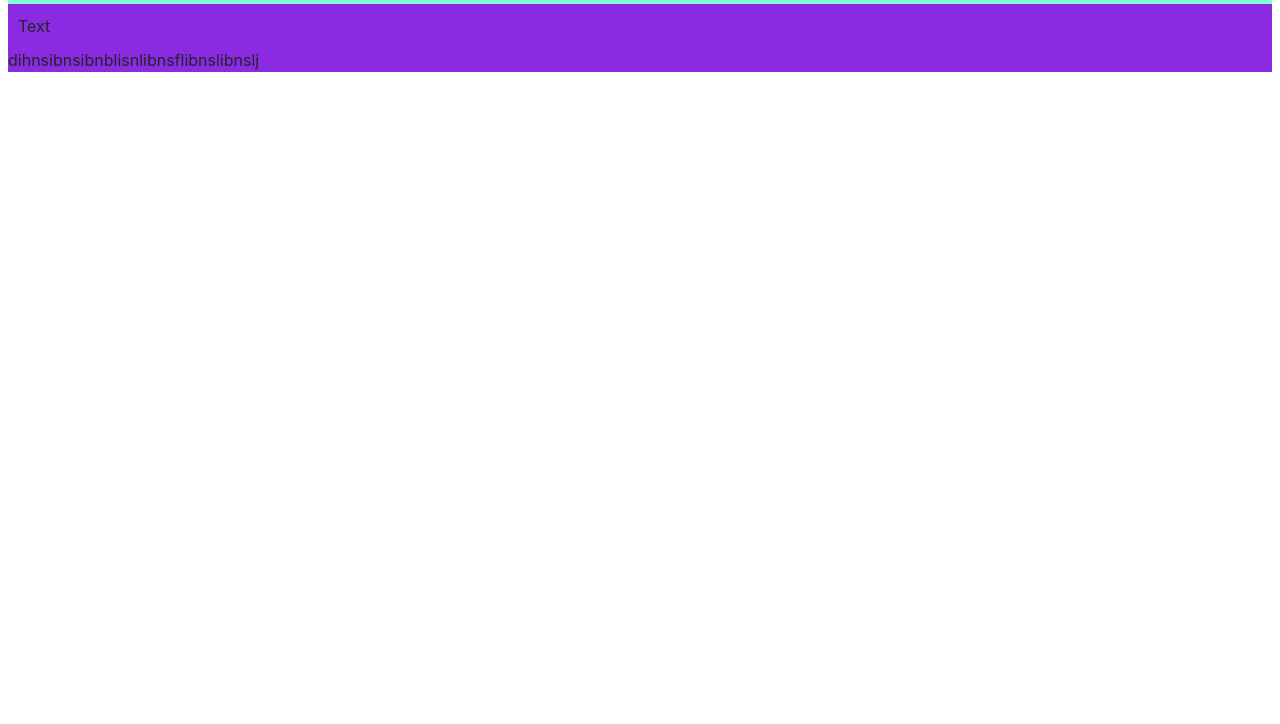
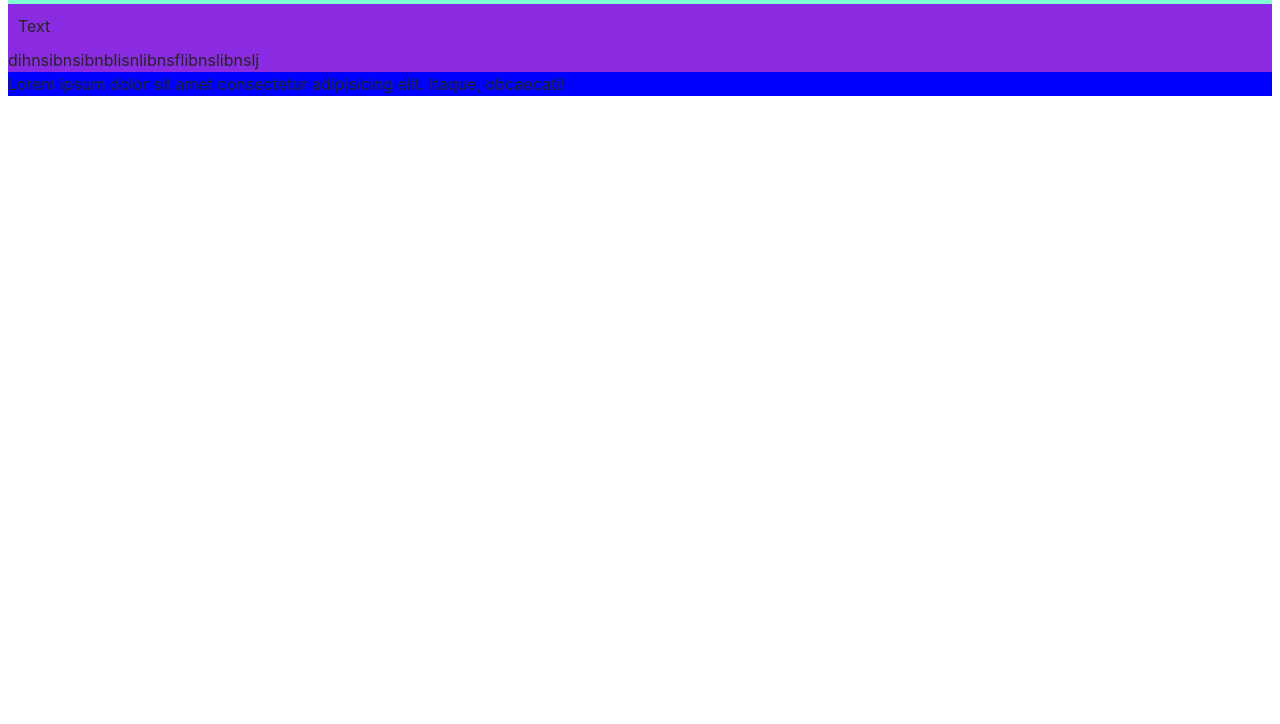
Before and after one commit to Duard4/practice, a website built with Vite: page src/index.html in a window 1280 px wide. Shown: the part 76-800 px from the top of the page. Built offline with nearby package versions, Linux system fonts and the light colour scheme.

Commit message:
add cases

```diff
--- /dev/null
+++ b/src/css/cases.css
@@ -0,0 +1,3 @@
+.cases {
+    background-color: blue;
+}
--- a/src/css/styles.css
+++ b/src/css/styles.css
@@ -8,6 +8,7 @@
 @import url('./header.css');
 @import url('./hero.css');
 @import url('./about.css');
+@import url('./cases.css');
 
 :root {
   font-family: Inter, Avenir, Helvetica, Arial, sans-serif;
--- a/src/index.html
+++ b/src/index.html
@@ -13,6 +13,7 @@
     <main>
       <load src="partials/hero.html" />
       <load src="partials/about.html" />
+      <load src="partials/cases.html" />
     </main>
 
     <script type="module" src="./main.js"></script>
--- /dev/null
+++ b/src/partials/cases.html
@@ -0,0 +1,3 @@
+<section class="cases">
+    <p>Lorem ipsum dolor sit amet consectetur adipisicing elit. Itaque, obcaecati!</p>
+</section>
```
